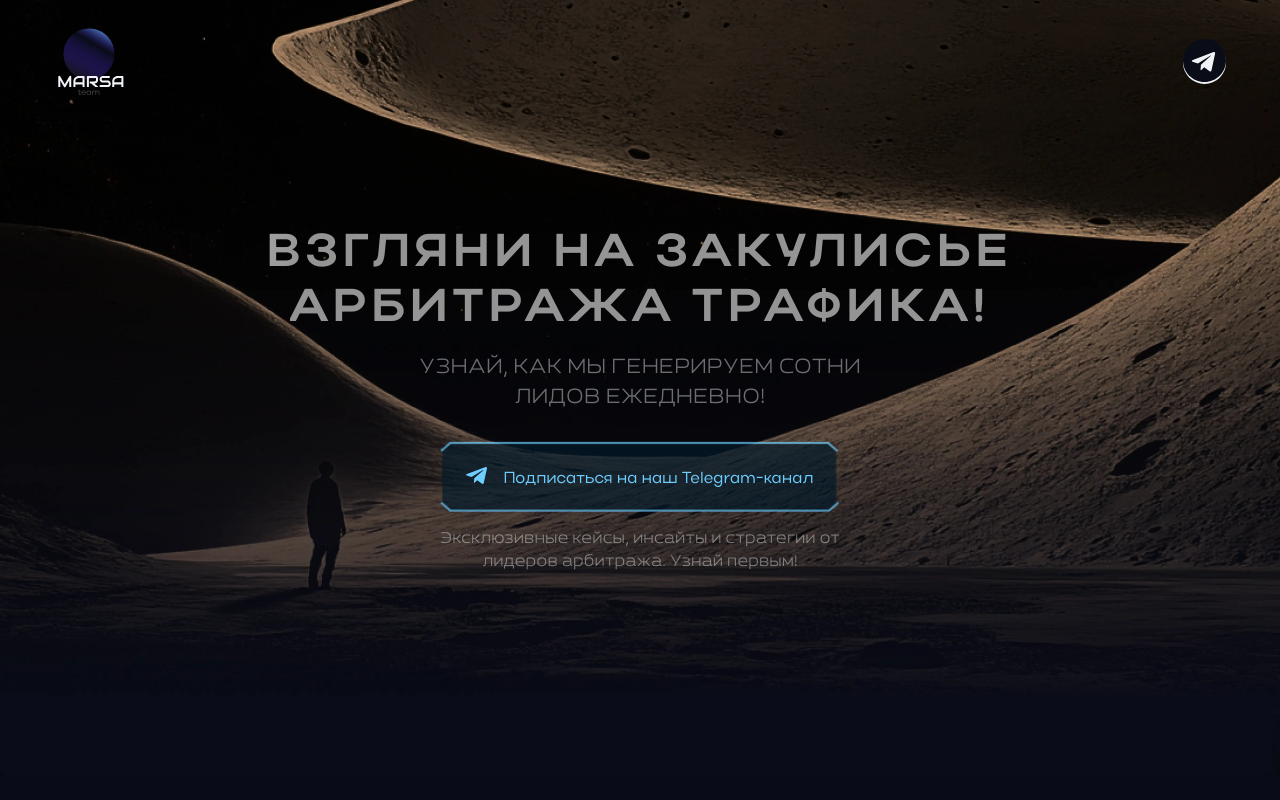
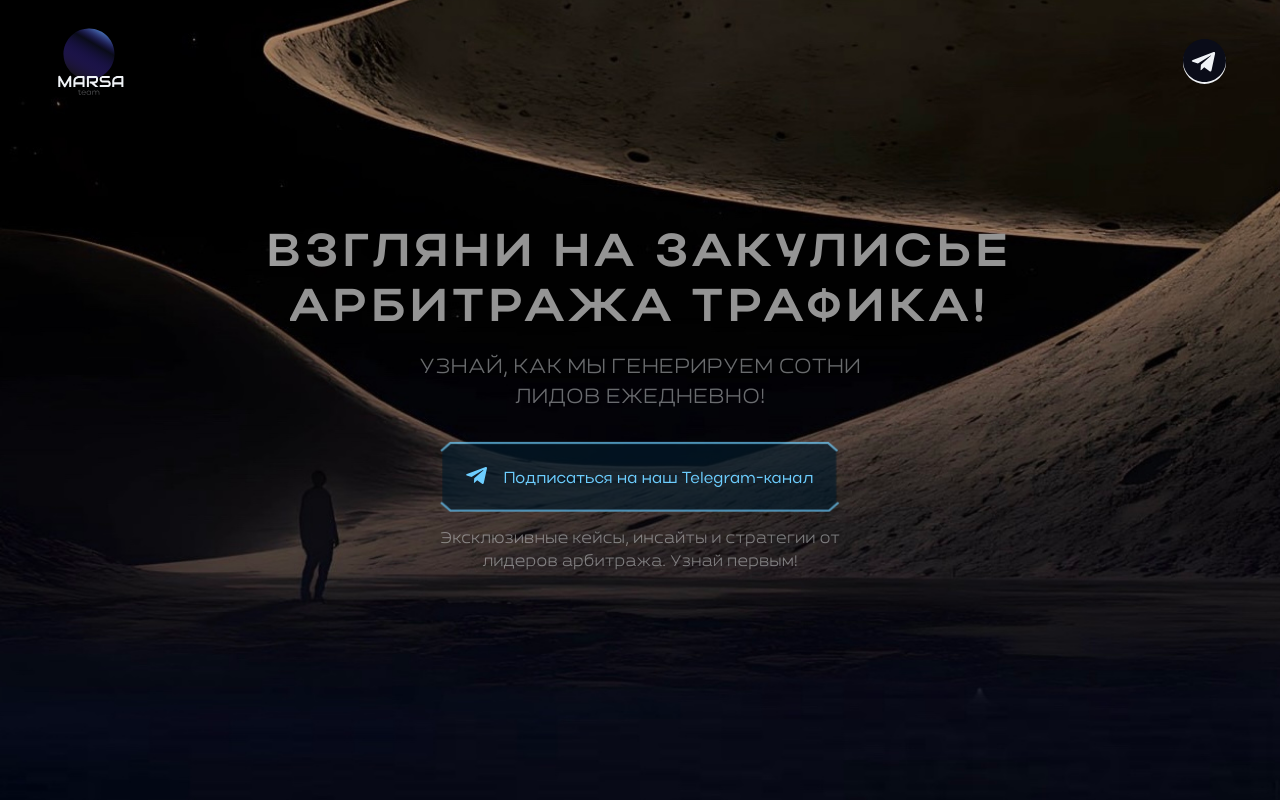
Before and after one commit to sitl-idnm/MarsaLanding, a Next.js app: page / in a window 1280 px wide. Shown: the top 800 px of the page. Built offline with nearby package versions, Linux system fonts and the light colour scheme.

Commit message:
replace back

```diff
--- a/src/modules/introduce/introduce.module.scss
+++ b/src/modules/introduce/introduce.module.scss
@@ -19,7 +19,7 @@
 	width: 100vw;
 	height: 100vh;
 
-	background-image: url('/images/introduce.webp');
+	background-image: url('/images/introduce1.jpg');
 	background-size: cover;
 	background-position: center;
 	background-repeat: no-repeat;
```
Also changed, not shown: public/images/introduce1.JPG (added).
